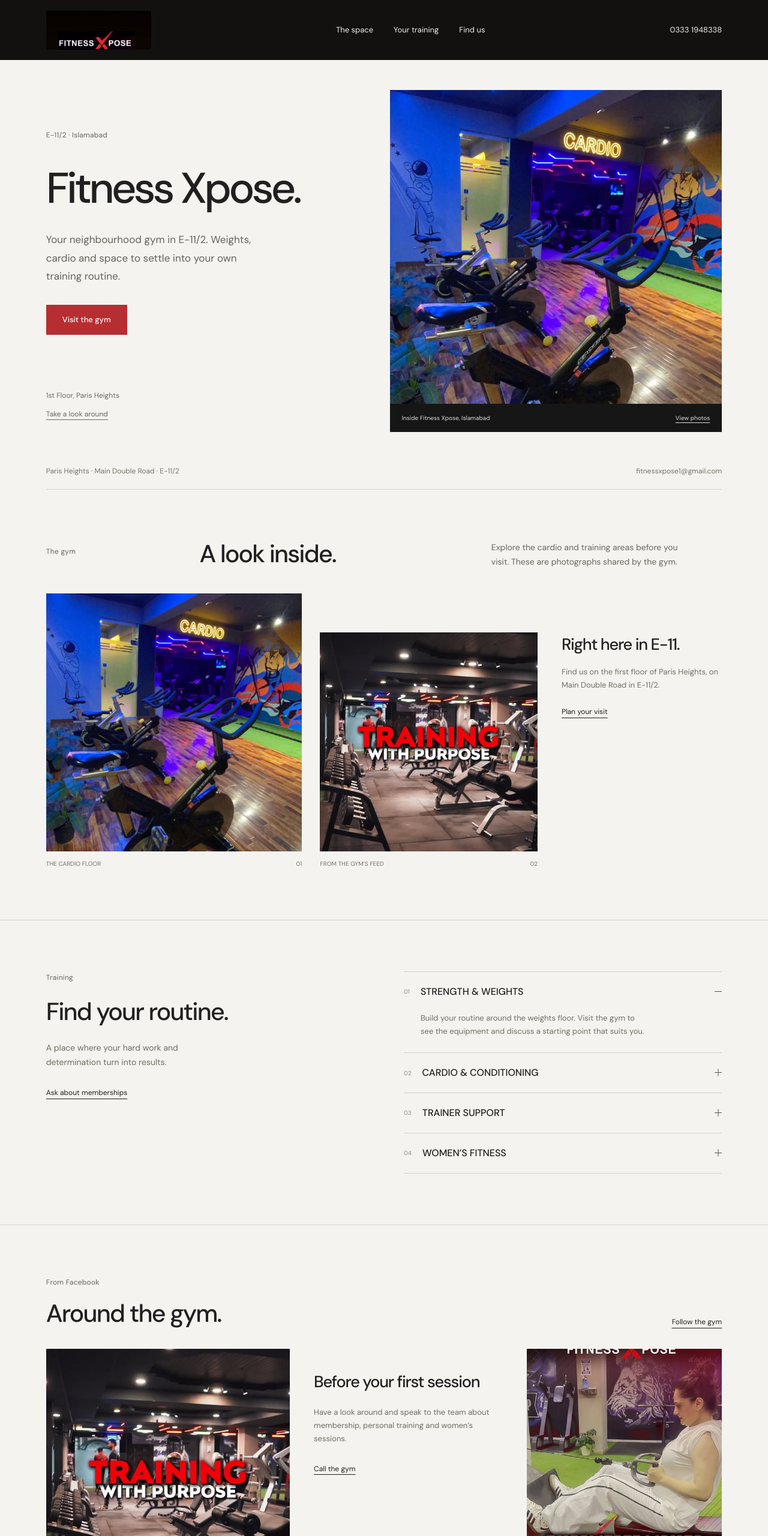
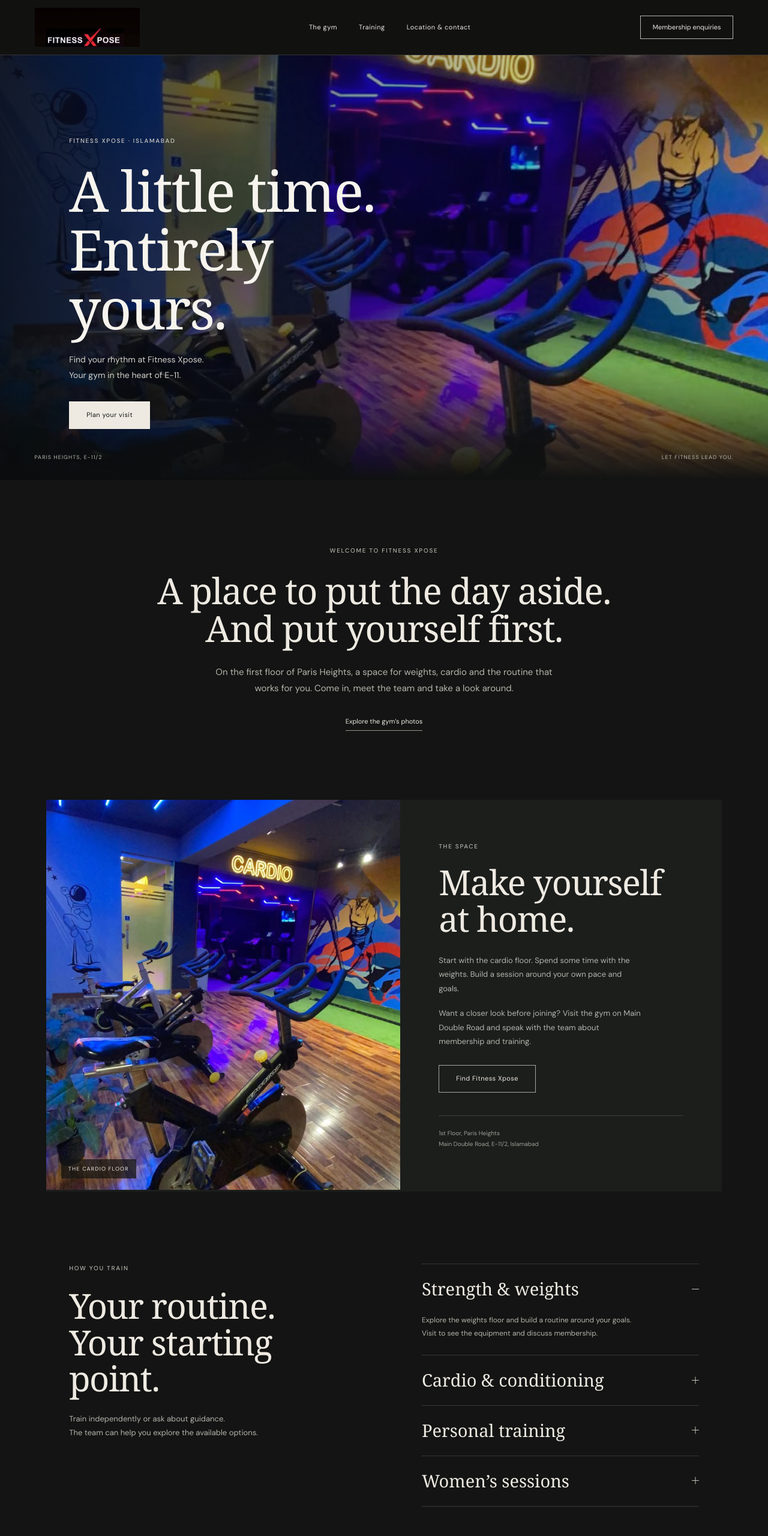
Before and after one commit to aalishan110/client-demos, a plain HTML site: page fitness-xpose/index.html in a window 1280 px wide. Shown: the top 2560 px of the page at 60% size. Drawn offline with Linux system fonts and the light colour scheme; a web font is replaced by a local one.

Commit message:
Redesign Fitness Xpose using Third Space visual reference

```diff
--- a/fitness-xpose/index.html
+++ b/fitness-xpose/index.html
@@ -1,45 +1,12 @@
 <!doctype html>
-<html lang="en">
-<head>
-<meta charset="utf-8"><meta name="viewport" content="width=device-width,initial-scale=1">
-<meta name="robots" content="noindex,nofollow"><meta name="theme-color" content="#171716">
-<title>Fitness Xpose — Let fitness lead you.</title>
-<meta name="description" content="Explore a front-page concept for Fitness Xpose, Paris Heights, E-11/2, Islamabad.">
-<link rel="icon" href="assets/logo.jpg">
-<link rel="preconnect" href="https://fonts.googleapis.com"><link rel="preconnect" href="https://fonts.gstatic.com" crossorigin>
-<link href="https://fonts.googleapis.com/css2?family=Barlow+Condensed:wght@600;700;800;900&family=DM+Sans:wght@400;500;600;700&display=swap" rel="stylesheet">
-<link rel="stylesheet" href="style.css?v=2">
-</head>
-<body>
-<a class="skip" href="#main">Skip to content</a>
-<header>
-<a class="brand" href="#" aria-label="Fitness Xpose home"><img src="assets/logo.jpg" alt="Fitness Xpose — Let fitness lead you" width="480" height="480"></a>
-<nav aria-label="Main navigation"><a href="#floor">The space</a><a href="#training">Your training</a><a href="#visit">Find us</a></nav>
-<a class="nav-cta" href="tel:+923331948338">0333 1948338 </a>
-</header>
+<html lang="en"><head><meta charset="utf-8"><meta name="viewport" content="width=device-width,initial-scale=1"><meta name="robots" content="noindex,nofollow"><meta name="theme-color" content="#131413"><title>Fitness Xpose | E-11, Islamabad</title><meta name="description" content="A website concept for Fitness Xpose, Paris Heights, Islamabad."><link rel="icon" href="assets/logo.jpg"><link rel="preconnect" href="https://fonts.googleapis.com"><link rel="preconnect" href="https://fonts.gstatic.com" crossorigin><link href="https://fonts.googleapis.com/css2?family=DM+Sans:wght@400;500;600&family=Libre+Caslon+Display&display=swap" rel="stylesheet"><link rel="stylesheet" href="style.css?v=3"></head>
+<body><a class="skip" href="#main">Skip to content</a>
+<header><a class="brand" href="#" aria-label="Fitness Xpose home"><img src="assets/logo.jpg" width="480" height="480" alt="Fitness Xpose"></a><nav aria-label="Main navigation"><a href="#club">The gym</a><a href="#training">Training</a><a href="#visit">Location & contact</a></nav><a class="header-button" href="tel:+923331948338">Membership enquiries</a></header>
 <main id="main">
-<section class="hero" aria-labelledby="hero-title">
-<div class="hero-copy"><div class="eyebrow">E-11/2 · Islamabad</div>
-<h1 id="hero-title">Fitness Xpose.</h1>
-<div class="hero-bottom"><p>Your neighbourhood gym in E-11/2. Weights, cardio and space to settle into your own training routine.</p><a class="button red" href="#visit">Visit the gym </a></div>
-<div class="hero-foot"><span>1st Floor, Paris Heights</span><a href="#floor">Take a look around</a></div>
-</div>
-<div class="hero-visual"><img src="assets/gym-interior.jpg" alt="Inside Fitness Xpose: cardio machines, wooden flooring and blue geometric ceiling lights" width="1080" height="1920" fetchpriority="high"><div class="photo-caption"><span>Inside Fitness Xpose, Islamabad</span><a href="https://www.facebook.com/fitnessxpose/photos/" target="_blank" rel="noopener">View photos</a></div></div>
-</section>
-<div class="location-strip"><span>Paris Heights · Main Double Road · E-11/2</span><a href="mailto:fitnessxpose1@gmail.com">fitnessxpose1@gmail.com</a></div>
-<section id="floor" class="space section-pad">
-<div class="section-heading"><span class="eyebrow">The gym</span><h2>A look inside.</h2><p>Explore the cardio and training areas before you visit. These are photographs shared by the gym.</p></div>
-<div class="space-grid"><figure class="space-photo"><img src="assets/gym-interior.jpg" alt="Fitness Xpose cardio area, with treadmills and bikes under blue and red lights" width="1080" height="1920" loading="lazy"><figcaption><span>THE CARDIO FLOOR</span><span>01</span></figcaption></figure><figure class="space-photo second"><img src="assets/training-floor.jpg" alt="A training-floor photograph shared by Fitness Xpose, captioned Training with Purpose" width="540" height="960" loading="lazy"><figcaption><span>FROM THE GYM’S FEED</span><span>02</span></figcaption></figure><aside class="space-note"><h3>Right here in E-11.</h3><p>Find us on the first floor of Paris Heights, on Main Double Road in E-11/2.</p><a class="text-link" href="#visit">Plan your visit </a></aside></div>
-</section>
-<section id="training" class="training section-pad"><div class="training-intro"><span class="eyebrow">Training</span><h2>Find your routine.</h2><p>A place where your hard work and determination turn into results.</p><a class="text-link" href="tel:+923331948338">Ask about memberships </a></div><div class="training-options">
-<details open><summary><span class="number">01</span><h3>STRENGTH & WEIGHTS</h3><span class="toggle" aria-hidden="true"></span></summary><p>Build your routine around the weights floor. Visit the gym to see the equipment and discuss a starting point that suits you.</p></details>
-<details><summary><span class="number">02</span><h3>CARDIO & CONDITIONING</h3><span class="toggle" aria-hidden="true"></span></summary><p>Get moving on the cardio floor. Drop in to explore the space and ask the team about your training options.</p></details>
-<details><summary><span class="number">03</span><h3>TRAINER SUPPORT</h3><span class="toggle" aria-hidden="true"></span></summary><p>Prefer some guidance? Contact the team for current trainer availability, personal training options and fees.</p></details>
-<details><summary><span class="number">04</span><h3>WOMEN’S FITNESS</h3><span class="toggle" aria-hidden="true"></span></summary><p>Fitness Xpose has advertised women’s sessions and bootcamps on its social page. Ask the team for the current ladies’ timings and available sessions.</p></details>
-</div></section>
-<section class="social section-pad"><div class="social-heading"><div><span class="eyebrow">From Facebook</span><h2>Around the gym.</h2></div><a class="text-link" href="https://www.facebook.com/fitnessxpose/" target="_blank" rel="noopener">Follow the gym </a></div><div class="social-grid"><a class="reel" href="https://www.facebook.com/reel/1870750157696718/" target="_blank" rel="noopener"><img src="assets/training-floor.jpg" alt="Fitness Xpose training floor from their public social feed" width="540" height="960" loading="lazy"><span class="reel-label">Training at Fitness Xpose<small>Watch the latest training reel</small></span></a><div class="social-word"><h3>Before your first session</h3><p>Have a look around and speak to the team about membership, personal training and women’s sessions.</p><a href="tel:+923331948338">Call the gym</a></div><a class="social-photo" href="https://www.facebook.com/fitnessxpose/photos/" target="_blank" rel="noopener"><img src="assets/women-fitness.jpg" alt="Fitness Xpose social post: Empowered Women, Limitless Fitness" width="540" height="960" loading="lazy"><span>From the community feed</span></a></div></section>
-<section id="visit" class="visit section-pad"><div class="visit-title"><span class="eyebrow">Visit us</span><h2>Come by Paris Heights.</h2><p>Find us on Main Double Road in E-11/2, opposite Margalla Hills. Call ahead to confirm current timings.</p></div><div class="visit-info"><div class="info-row"><span>THE ADDRESS</span><p>1st Floor, Paris Heights<br>Main Double Road, E-11/2<br>Opposite Margalla Hills, Islamabad</p><a href="https://www.google.com/maps/search/?api=1&query=Fitness+Xpose+Paris+Heights+E11+Islamabad" target="_blank" rel="noopener">Get directions</a></div><div class="info-row"><span>LET’S TALK</span><a class="phone" href="tel:+923331948338">0333 1948338</a><a href="mailto:fitnessxpose1@gmail.com">fitnessxpose1@gmail.com</a></div><div class="info-row"><span>BEFORE YOU VISIT</span><p>Call for current opening hours, ladies’ sessions, membership fees and trainer availability.</p></div><a class="button dark" href="tel:+923331948338">Call Fitness Xpose </a></div></section>
-</main>
-<footer><div class="footer-top"><a class="brand" href="#"><img src="assets/logo.jpg" alt="Fitness Xpose" width="480" height="480" loading="lazy"></a><span>LET FITNESS LEAD YOU.</span><a href="https://www.facebook.com/fitnessxpose/" target="_blank" rel="noopener">Facebook</a></div><div class="footer-bottom"><span>Unofficial website concept · Fitness Xpose</span><span>Designed by <a href="https://aalisoft.com" target="_blank" rel="noopener">aaliSoft</a> · Brand & photos belong to their owners.</span></div></footer>
-<script src="script.js"></script>
-</body></html>
+<section class="hero" aria-labelledby="hero-title"><img class="hero-image" src="assets/gym-interior.jpg" width="1080" height="1920" alt="The Fitness Xpose cardio floor with blue ceiling lights and exercise bikes" fetchpriority="high"><div class="hero-shade"></div><div class="hero-content"><p class="label">FITNESS XPOSE · ISLAMABAD</p><h1 id="hero-title">A little time.<br>Entirely yours.</h1><p class="hero-description">Find your rhythm at Fitness Xpose.<br>Your gym in the heart of E-11.</p><a class="button light" href="#visit">Plan your visit</a></div><div class="hero-caption"><span>PARIS HEIGHTS, E-11/2</span><span>LET FITNESS LEAD YOU.</span></div></section>
+<section id="club" class="intro"><p class="label">WELCOME TO FITNESS XPOSE</p><h2>A place to put the day aside.<br>And put yourself first.</h2><p>On the first floor of Paris Heights, a space for weights, cardio and the routine that works for you. Come in, meet the team and take a look around.</p><a class="underlined" href="https://www.facebook.com/fitnessxpose/photos/" target="_blank" rel="noopener">Explore the gym’s photos</a></section>
+<section class="floor"><div class="floor-photo"><img src="assets/gym-interior.jpg" width="1080" height="1920" alt="Original Fitness Xpose photograph of the cardio area" loading="lazy"><span class="image-caption">THE CARDIO FLOOR</span></div><div class="floor-copy"><p class="label">THE SPACE</p><h2>Make yourself<br>at home.</h2><p>Start with the cardio floor. Spend some time with the weights. Build a session around your own pace and goals.</p><p>Want a closer look before joining? Visit the gym on Main Double Road and speak with the team about membership and training.</p><a class="button outline" href="#visit">Find Fitness Xpose</a><div class="floor-address">1st Floor, Paris Heights<br>Main Double Road, E-11/2, Islamabad</div></div></section>
+<section id="training" class="training"><div class="section-head"><p class="label">HOW YOU TRAIN</p><h2>Your routine.<br>Your starting point.</h2><p>Train independently or ask about guidance.<br>The team can help you explore the available options.</p></div><div class="training-list"><details open><summary>Strength & weights<span class="indicator" aria-hidden="true"></span></summary><p>Explore the weights floor and build a routine around your goals. Visit to see the equipment and discuss membership.</p></details><details><summary>Cardio & conditioning<span class="indicator" aria-hidden="true"></span></summary><p>Get moving on the cardio floor, with exercise bikes and treadmills visible in the gym’s own photography.</p></details><details><summary>Personal training<span class="indicator" aria-hidden="true"></span></summary><p>Speak with the team about current trainer availability, session options and fees before booking.</p></details><details><summary>Women’s sessions<span class="indicator" aria-hidden="true"></span></summary><p>The gym has advertised ladies’ sessions and bootcamps. Call for the current schedule and available programmes.</p></details></div></section>
+<section class="journal"><div class="journal-title"><p class="label">LIFE AT XPOSE</p><h2>Inside the gym.</h2><a class="underlined" href="https://www.facebook.com/fitnessxpose/" target="_blank" rel="noopener">Follow on Facebook</a></div><div class="journal-grid"><a class="journal-item" href="https://www.facebook.com/reel/1870750157696718/" target="_blank" rel="noopener"><img src="assets/training-floor.jpg" width="540" height="960" loading="lazy" alt="Fitness Xpose’s own Training with Purpose social photograph"><div><span class="label">FROM THE FLOOR</span><h3>Training at Fitness Xpose</h3><span class="underlined">Watch the gym’s latest reel</span></div></a><a class="journal-item" href="https://www.facebook.com/fitnessxpose/photos/" target="_blank" rel="noopener"><img src="assets/women-fitness.jpg" width="540" height="960" loading="lazy" alt="Fitness Xpose’s Empowered Women, Limitless Fitness social post"><div><span class="label">FROM THE COMMUNITY</span><h3>Space for your routine</h3><span class="underlined">See more from the gym</span></div></a></div></section>
+<section id="visit" class="visit"><div class="visit-heading"><p class="label">YOUR FIRST VISIT</p><h2>We’re in<br>your neighbourhood.</h2><p>Come see the space and meet the team.<br>Call ahead for current timings and membership details.</p><a class="button light" href="tel:+923331948338">Call the gym</a></div><div class="contact"><div><h3>Find us</h3><p>1st Floor, Paris Heights<br>Main Double Road, E-11/2<br>Opposite Margalla Hills<br>Islamabad, Pakistan</p><a class="underlined" href="https://www.google.com/maps/search/?api=1&query=Fitness+Xpose+Paris+Heights+E11+Islamabad" target="_blank" rel="noopener">Open in Google Maps</a></div><div><h3>Get in touch</h3><a class="contact-phone" href="tel:+923331948338">0333 1948338</a><a href="mailto:fitnessxpose1@gmail.com">fitnessxpose1@gmail.com</a><p class="contact-note">For opening hours, ladies’ timings,<br>memberships and personal training.</p></div></div></section>
+</main><footer><div class="footer-main"><a class="brand" href="#" aria-label="Fitness Xpose home"><img src="assets/logo.jpg" width="480" height="480" alt="Fitness Xpose" loading="lazy"></a><span>Let fitness lead you.</span><a href="https://www.facebook.com/fitnessxpose/" target="_blank" rel="noopener">Facebook</a></div><div class="footer-note"><span>Unofficial website concept. Brand and photography belong to their owners.</span><a href="https://aalisoft.com" target="_blank" rel="noopener">Designed by aaliSoft</a></div></footer><script src="script.js"></script></body></html>
--- a/fitness-xpose/script.js
+++ b/fitness-xpose/script.js
@@ -1,7 +1,6 @@
-// Keep the training list focused while retaining native keyboard accessibility.
-document.querySelectorAll('.training-options details').forEach(detail => {
+document.querySelectorAll('.training-list details').forEach(detail => {
   detail.addEventListener('toggle', () => {
-    if (detail.open) document.querySelectorAll('.training-options details').forEach(other => {
+    if (detail.open) document.querySelectorAll('.training-list details').forEach(other => {
       if (other !== detail) other.open = false;
     });
   });
```
Also changed, not shown: fitness-xpose/style.css, 1 other file.
